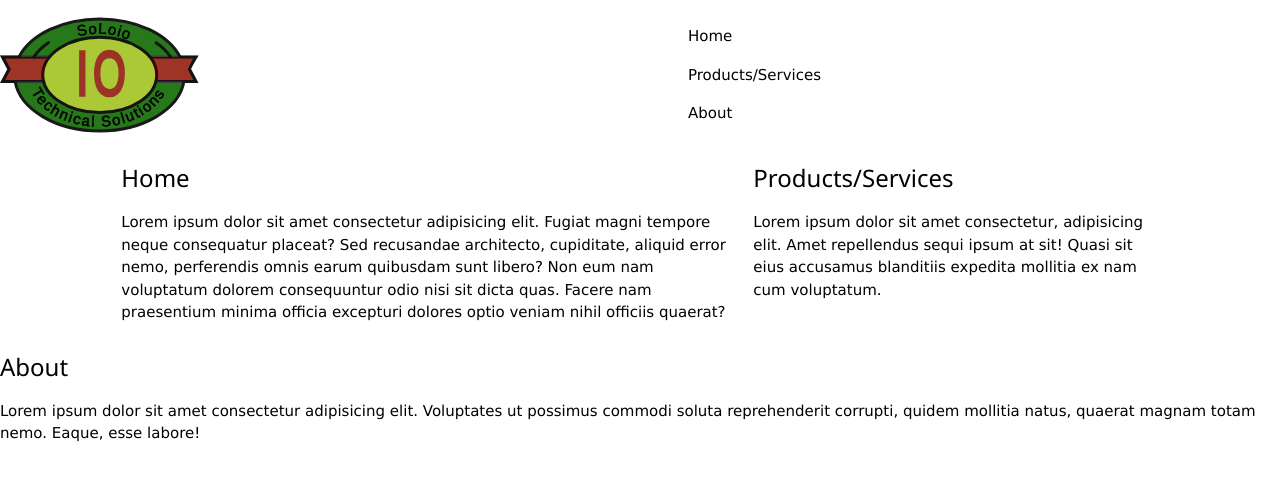
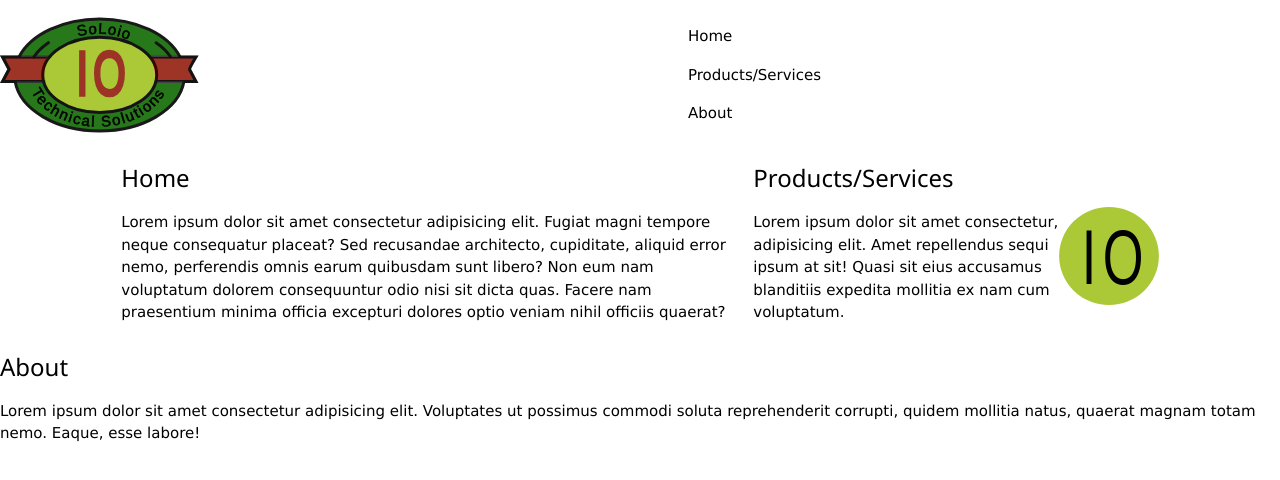
Before and after one commit to Marking-Time/IO, a plain HTML site: page test2.html in a window 1280 px wide. Drawn offline with Linux system fonts and the light colour scheme.

Commit message:
add IO-round.svg

```diff
--- a/test2.html
+++ b/test2.html
@@ -86,7 +86,9 @@ function about_function() {
 
     <div class="w3-col m4 l4">
         <div id="p/sDIV"><h3>Products/Services</h3>
+            <div class="w3-right"><img src="IO-round.svg" alt="IO Round Logo" srcset="" style="width:100px; height:100px; display: inline-block;"></div>
             <p>Lorem ipsum dolor sit amet consectetur, adipisicing elit. Amet repellendus sequi ipsum at sit! Quasi sit eius accusamus blanditiis expedita mollitia ex nam cum voluptatum.</p>
+
         </div>
     </div>
 </div>
```
Also changed, not shown: IO-Round.svg (added).
